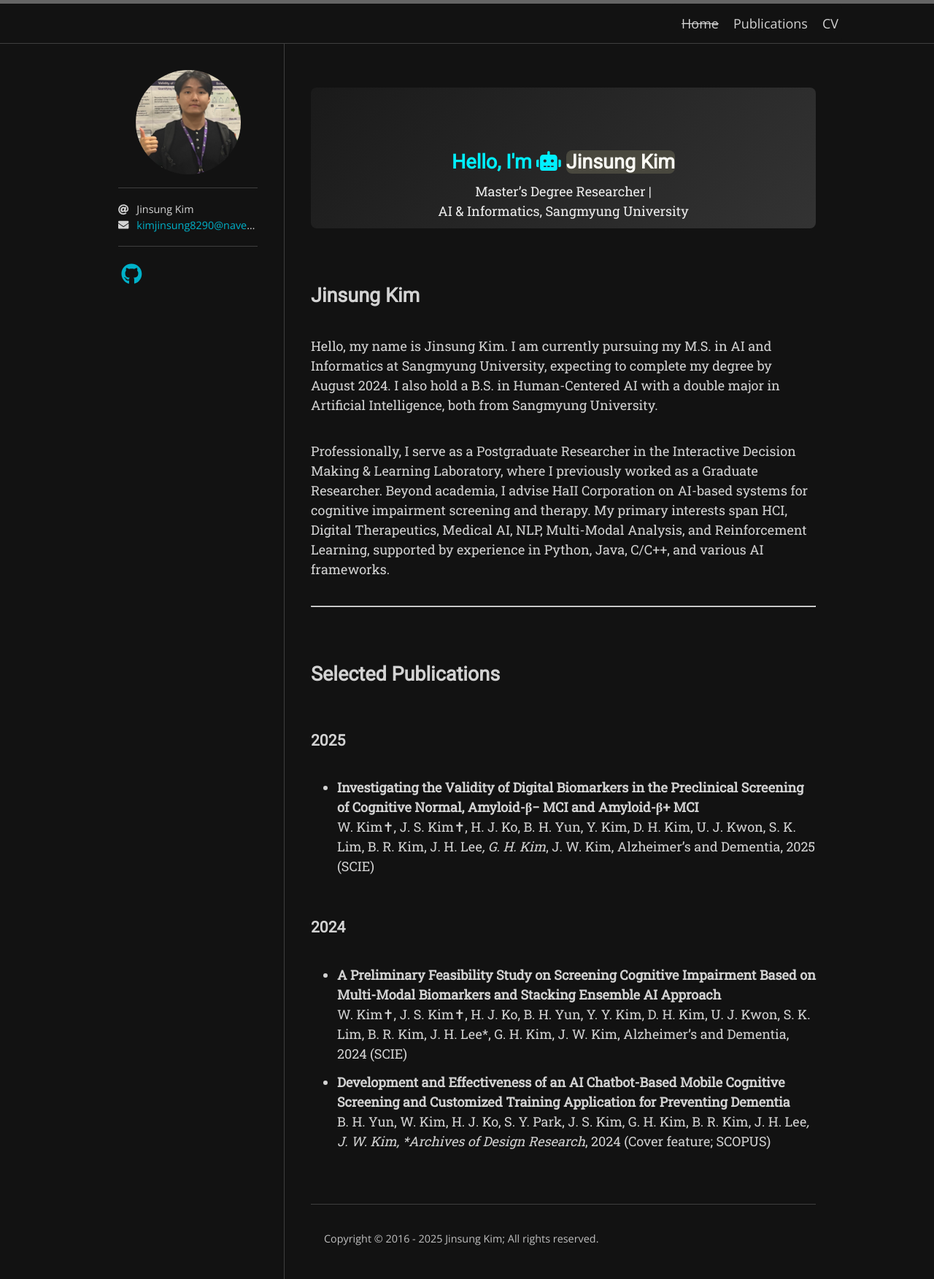
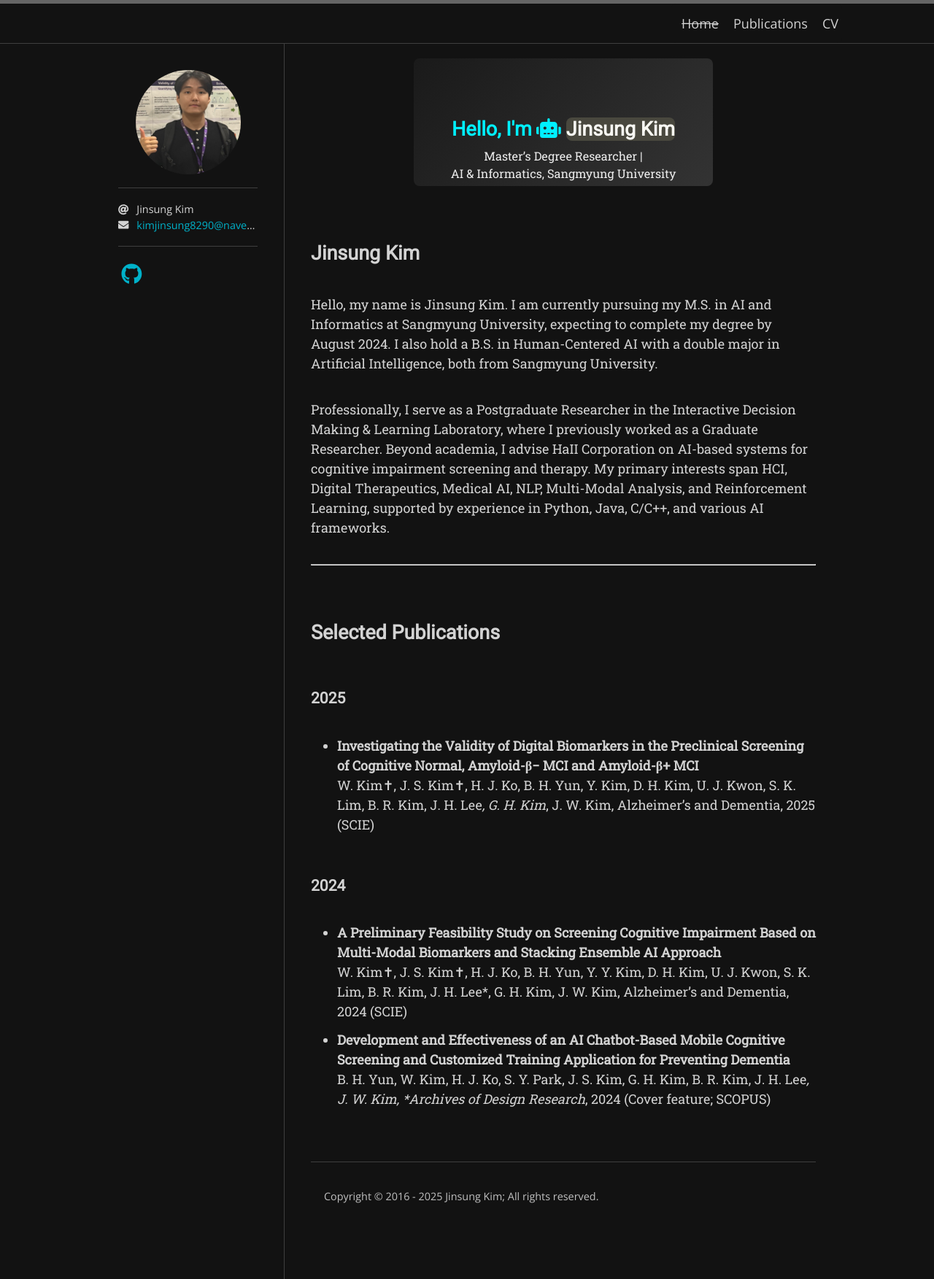
Before and after one commit to KimJinSungDataScientist/KimJinSungDataScientist.github.io, a Jekyll site: the page built from index.md, in a window 1280 px wide. Shown: the whole page at 73% size. Built offline with Jekyll 4.4.1, drawn with Linux system fonts in a browser that asks for light colours; nearby versions of some CDN libraries; some web fonts are replaced; the list of posts is cut into pages by our own code.

Commit message:
'test28'

```diff
--- a/_sass/hamilton/custom-styles.scss
+++ b/_sass/hamilton/custom-styles.scss
@@ -1,39 +1,42 @@
 .hero {
-    /* 화면 상단/하단 간격: 위로 60px, 아래로 20px */
-    margin: 60px auto 20px auto;
+    /* 상단/하단 여백을 20px로 줄여서 화면에 차지하는 공간을 줄임 */
+    margin: 20px auto;
 
-    /* 너무 넓어지지 않도록 최대 폭 제한 */
-    max-width: 800px;
+    /* 최대 폭 600px로 제한해 박스가 너무 넓지 않도록 함 */
+    max-width: 400px;
 
-    /* 박스 배경 및 둥근 모서리 */
+    /* 그라데이션 배경 및 둥근 모서리 */
     background: linear-gradient(135deg, #1a1a1a, #333333);
     border-radius: 8px;
 
-    /* 블록 요소로서 내부 여백만 설정 */
+    /* 일반 블록(display: block)으로 처리, 수직 중앙정렬 X */
     display: block;
 
-    /* 박스 안쪽 여백: 10px 정도로 최소화 (더 줄이면 텍스트가 상단에 더 가까워짐) */
-    padding: 10px;
+    /* 내부 패딩을 5px로 최소화해 박스 자체 높이를 작게 */
+    padding: 5px;
 
-    /* 텍스트를 가로 방향으로만 중앙 정렬 */
+    /* 텍스트 가로 중앙 정렬 */
     text-align: center;
   }
 
-  /* 제목 스타일 */
   .hero-title {
-    font-size: 1.8rem;
+    /* 폰트 크기를 조금 줄여서 박스 안에서 크게 보이지 않게 */
+    font-size: 1.5rem;
     color: #00f0ff;
-    margin: 0 0 6px 0; /* 아래쪽으로만 약간 간격 */
+
+    /* 아래쪽만 4px 정도 띄워서 제목과 부제목 사이에 작은 간격 */
+    margin: 0 0 4px 0;
   }
 
-  /* 부제목 스타일 */
   .hero-subtitle {
-    font-size: 1rem;
+    /* 부제목 폰트도 살짝 작게 */
+    font-size: 0.9rem;
     color: #eeeeee;
-    margin: 0; /* 불필요한 여백 제거 */
+
+    /* 불필요한 바깥 여백 제거 */
+    margin: 0;
   }
 
-  /* 강조 색상 */
   .highlight {
     color: #ffd369;
   }
```
